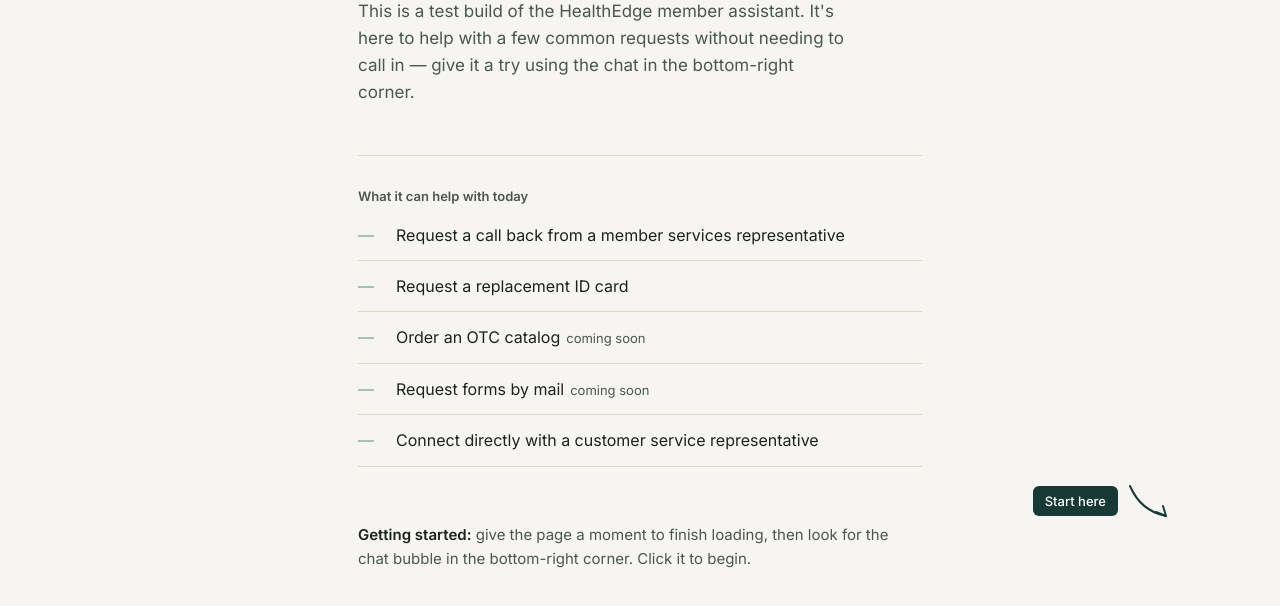
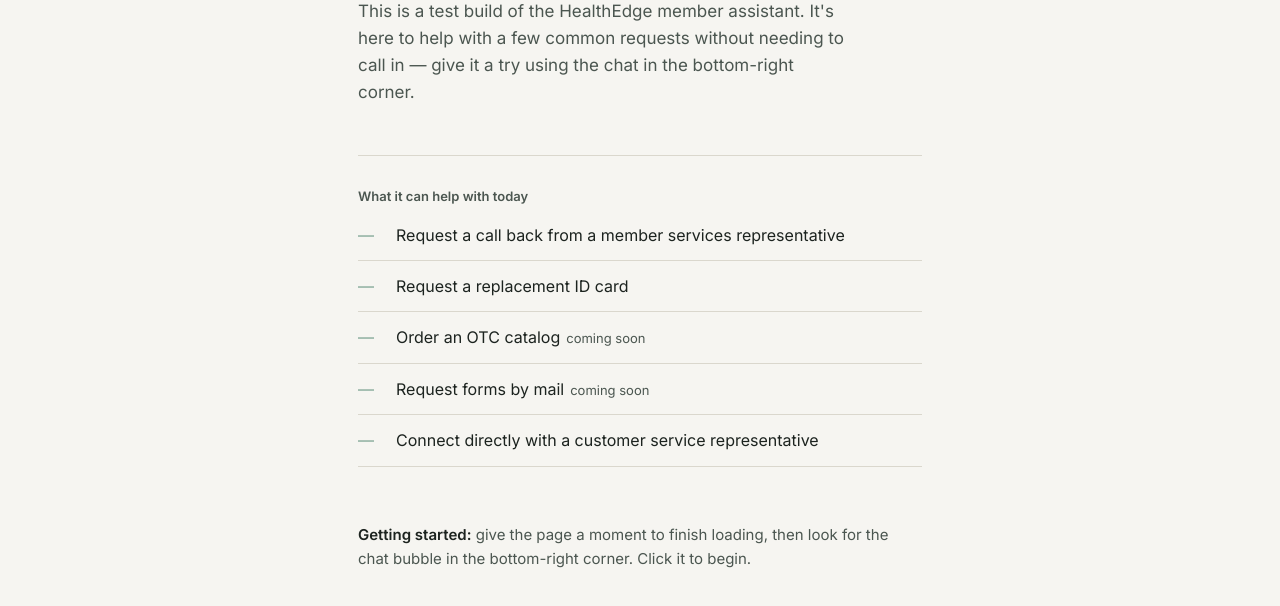
Before and after one commit to error2solution-bit/MemberPortalDemo, a plain HTML site: page index.html in a window 1280 px wide. Shown: the part 244-850 px from the top of the page. Drawn offline with nearby package versions, Linux system fonts and the light colour scheme.

Commit message:
Update index.html

```diff
--- a/index.html
+++ b/index.html
@@ -137,50 +137,9 @@
       color: var(--ink);
     }
 
-    /* Bottom-right pointer toward the chat bubble */
-    .pointer {
-      position: fixed;
-      right: 108px;
-      bottom: 34px;
-      display: flex;
-      align-items: flex-end;
-      gap: 8px;
-      opacity: 0;
-      animation: fade-in 0.6s ease-out 1.4s forwards;
-      pointer-events: none;
-    }
-
-    .pointer .label {
-      background: var(--teal);
-      color: #fff;
-      font-size: 13px;
-      font-weight: 500;
-      padding: 7px 12px;
-      border-radius: 6px;
-      white-space: nowrap;
-      margin-bottom: 6px;
-    }
-
-    .pointer svg {
-      width: 46px;
-      height: 40px;
-      flex-shrink: 0;
-    }
-
-    @keyframes fade-in {
-      from { opacity: 0; transform: translateY(4px); }
-      to { opacity: 1; transform: translateY(0); }
-    }
-
-    @media (prefers-reduced-motion: reduce) {
-      .pointer { animation: none; opacity: 1; }
-    }
-
     @media (max-width: 480px) {
       main { padding: 56px 22px 140px; }
       h1 { font-size: 30px; }
-      .pointer { right: 78px; bottom: 24px; }
-      .pointer .label { font-size: 12px; }
     }
   </style>
 </head>
@@ -218,14 +177,6 @@
     </p>
   </main>
 
-  <div class="pointer" aria-hidden="true">
-    <span class="label">Start here</span>
-    <svg viewBox="0 0 46 40" fill="none" xmlns="http://www.w3.org/2000/svg">
-      <path d="M4 4C10 18 20 30 40 34" stroke="#173A36" stroke-width="2" stroke-linecap="round"/>
-      <path d="M30 30L40 34L37 24" stroke="#173A36" stroke-width="2" stroke-linecap="round" stroke-linejoin="round"/>
-    </svg>
-  </div>
-
   <script type='text/javascript'>
     function initEmbeddedMessaging() {
       try {
```
